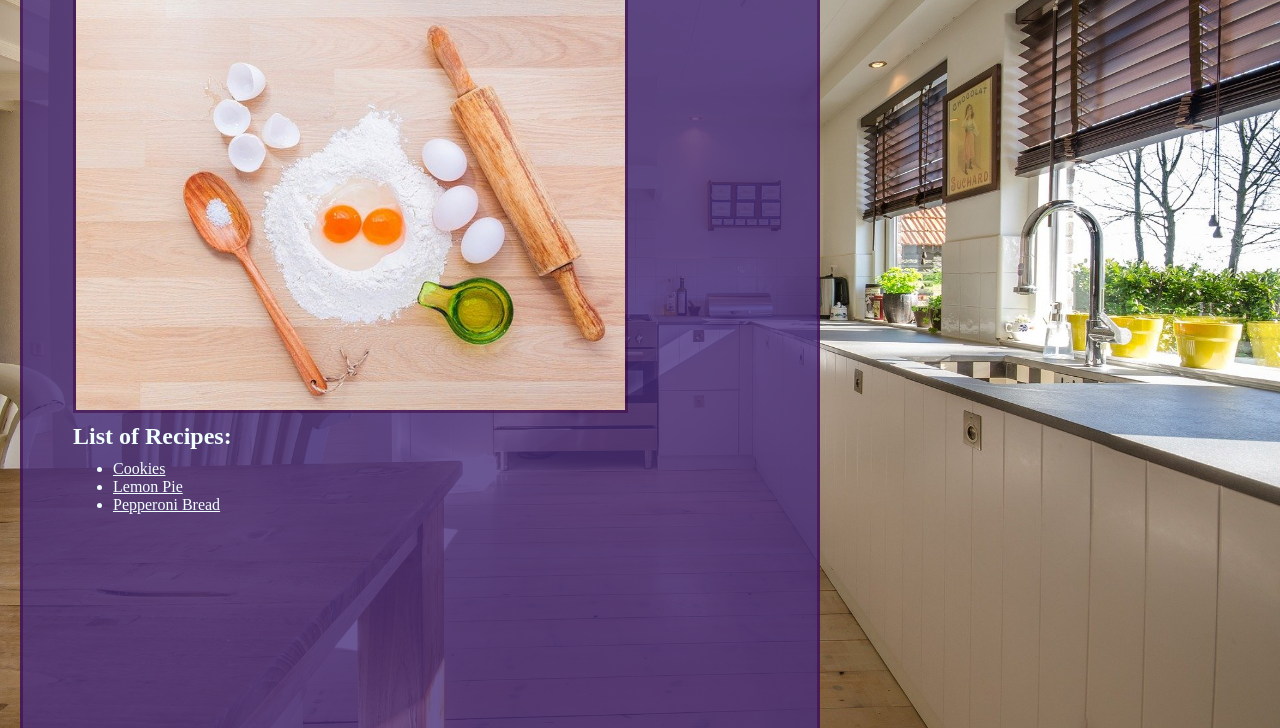
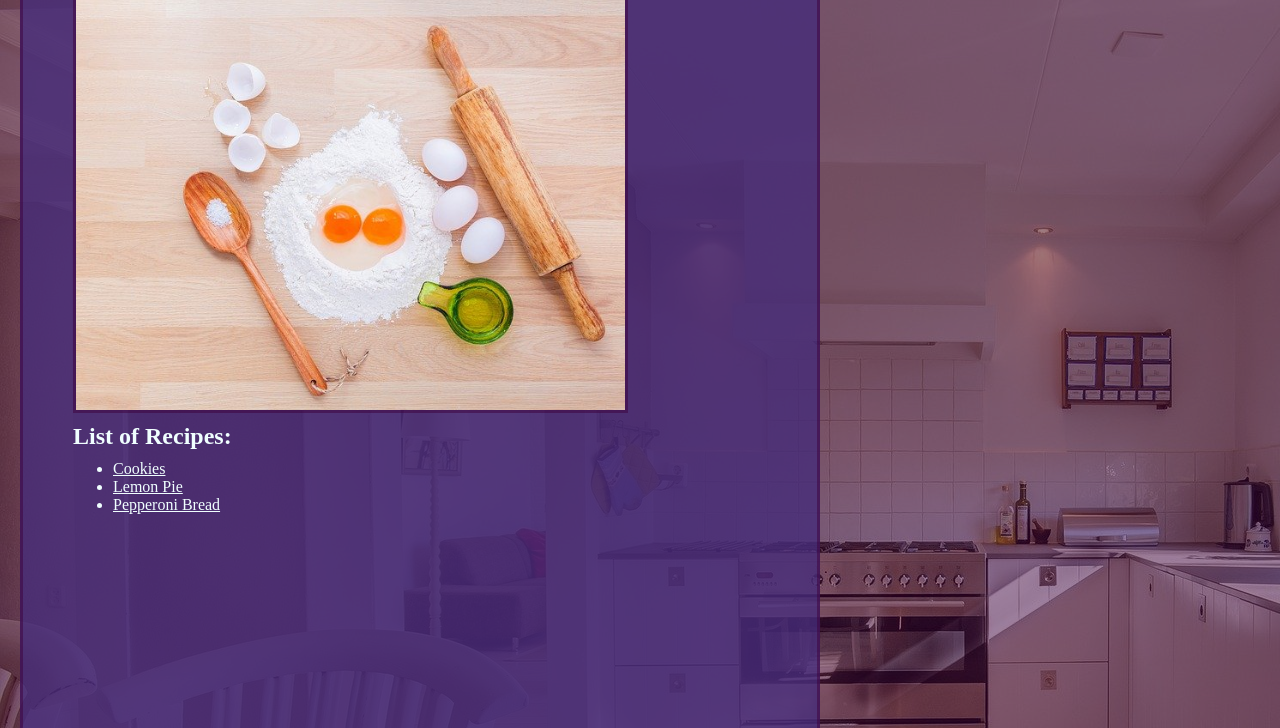
Before and after one commit to al-ptk/odin-recipes, a plain HTML site: page index.html in a window 1280 px wide. Shown: the part 72-800 px from the top of the page. Drawn offline with Linux system fonts and the light colour scheme.

Commit message:
Fixed background image and purple layer
    • The site looks bad, but the effect was a bit tricky for me.
    Luckily, I've got it covered with my new tricks.

```diff
--- a/index.html
+++ b/index.html
@@ -7,6 +7,7 @@
     </head>
     <body>
         <img src="./img/background_1920.jpg" alt="kitchen" class="whole-page">
+        <div class="whole-page purple-layer"></div>
         <div class="main-page">
             <h1>Let's Cook!</h1>
             <img src="./img/kitchen-top.jpg" alt="A kitchen top with random ingrients.">
--- a/style.css
+++ b/style.css
@@ -15,10 +15,18 @@
 .whole-page {
     position: fixed;
     top: 0;
+    bottom: 0;
     left: 0;
-    width: 100vw;
-    height: 100vh;
-    box-shadow: 50px 50px  rgba(60, 0, 60,0.5);
+    right: 0;
+}
+
+.purple-layer {
+    background-color: rgba(60, 0, 60,0.5);
+    z-index: -1;
+}
+
+body>img{
+    z-index: -2;
 }
 
 
```
Also changed, not shown: recipes/cookies.html (+1 -0 lines), recipes/lemonpie.html (+1 -0 lines), recipes/pepperonibread.html (+1 -0 lines).
